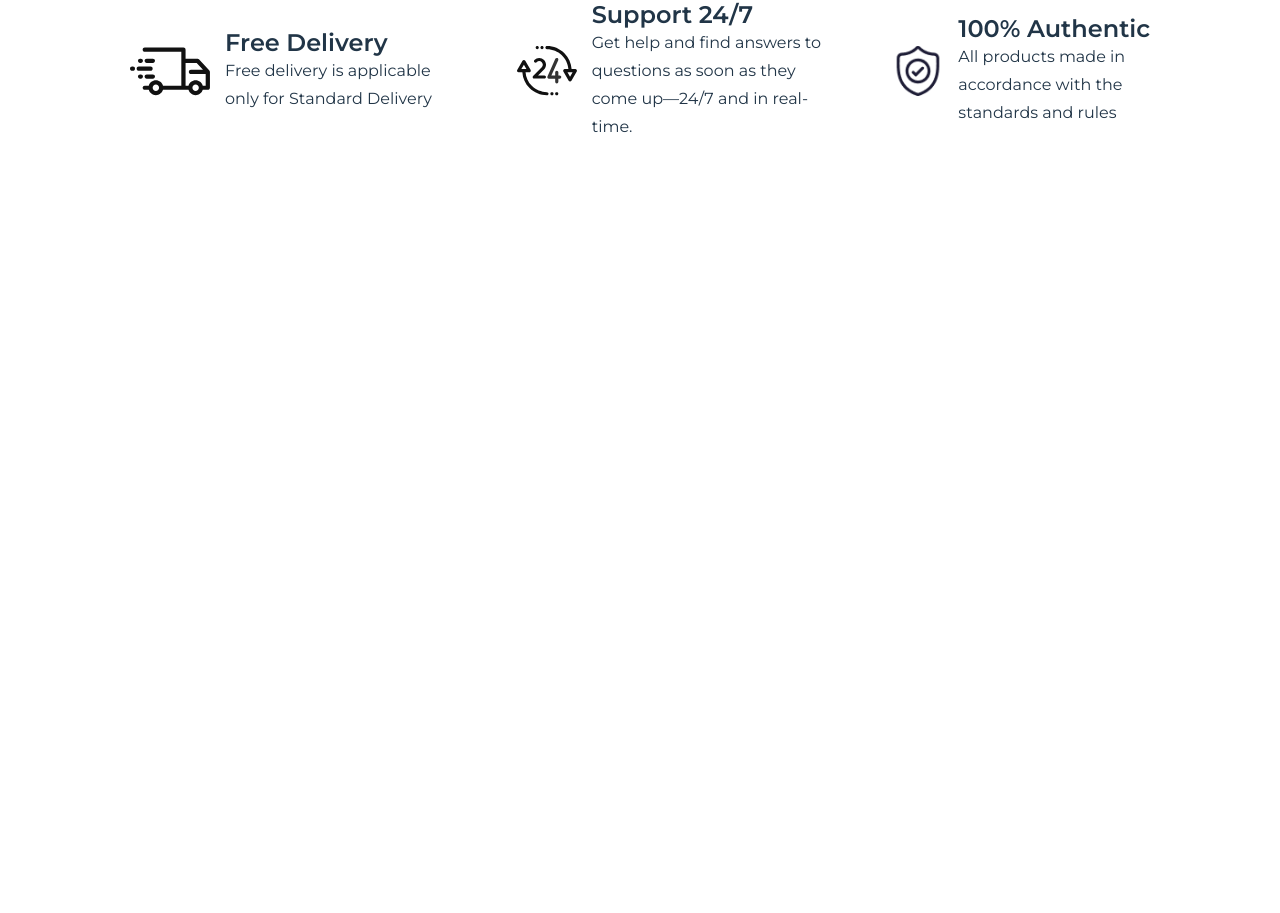
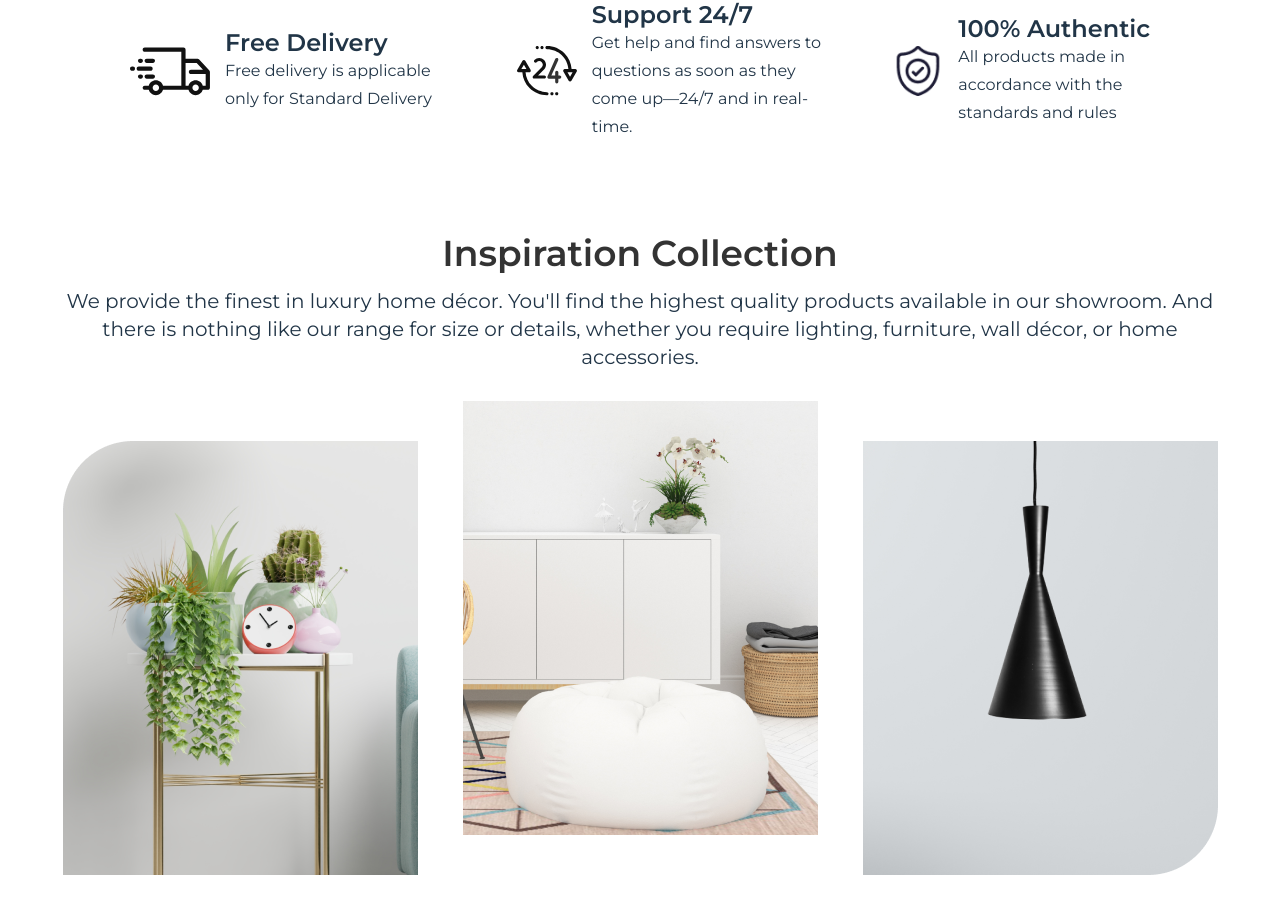
Before and after one commit to guranda26/ecommerce-website, a React (Vite) app: page / in a window 1280 px wide. Shown: the part 875-1788 px from the top of the page. Before the commit the page ends 1074 px from the top, so only its background shows below. Built offline with nearby package versions, Linux system fonts and the light colour scheme.

Commit message:
feat: add collection section

```diff
--- /dev/null
+++ b/src/components/collection/Collection.tsx
@@ -0,0 +1,33 @@
+import React from 'react';
+import { Link } from 'react-router-dom';
+import './collection.css';
+import table from '../../assets/images/table.png';
+import poufic from '../../assets/images/poufic.png';
+import lamp from '../../assets/images/lamp.png';
+
+function Collection(): React.JSX.Element {
+  return (
+    <section className="collection">
+      <h2 className="section-header">Inspiration Collection</h2>
+      <p className="collection-text">
+        We provide the finest in luxury home décor. You'll find the highest
+        quality products available in our showroom. And there is nothing like
+        our range for size or details, whether you require lighting, furniture,
+        wall décor, or home accessories.
+      </p>
+      <div className="collection-images">
+        <Link className="collection-link" to="/products">
+          <img src={table} alt="" width={355} height={434} />
+        </Link>
+        <Link className="collection-link" to="/products">
+          <img src={poufic} alt="" width={355} height={434} />
+        </Link>
+        <Link className="collection-link" to="/products">
+          <img src={lamp} alt="" width={355} height={434} />
+        </Link>
+      </div>
+    </section>
+  );
+}
+
+export default Collection;
--- /dev/null
+++ b/src/components/collection/collection.css
@@ -0,0 +1,39 @@
+.collection {
+  padding-top: 40px;
+  padding-bottom: 80px;
+  background-color: #fff;
+}
+
+.collection-text {
+  font-size: 20px;
+  margin: 0 0 30px;
+  padding: 0;
+}
+
+.collection-images {
+  display: grid;
+  grid-template-columns: 1fr 1fr 1fr;
+  gap: 20px;
+}
+
+.collection-link {
+  transition: transform 0.5s ease-in-out;
+}
+
+.collection-link:first-child,
+.collection-link:last-child {
+  transform: translateY(40px);
+}
+
+.collection-link:first-child:hover,
+.collection-link:last-child:hover {
+  transform: translateY(0);
+}
+
+.collection-link:nth-child(2) {
+  transform: translateY(0);
+}
+
+.collection-link:nth-child(2):hover {
+  transform: translateY(40px);
+}
--- a/src/index.css
+++ b/src/index.css
@@ -82,6 +82,7 @@ body {
   min-width: 320px;
   min-height: 100vh;
   caret-color: transparent;
+  letter-spacing: 0;
 }
 
 .container {
@@ -121,6 +122,15 @@ h1 {
   background-color: #fff;
 }
 
+.section-header {
+  margin: 0;
+  padding: 0;
+  color: var(---dark-color);
+  font-weight: 600;
+  font-size: 36px;
+  margin-bottom: 20px;
+}
+
 @media (prefers-color-scheme: light) {
   :root {
     color: #213547;
--- a/src/pages/mainPage/MainPage.tsx
+++ b/src/pages/mainPage/MainPage.tsx
@@ -1,4 +1,5 @@
 import React from 'react';
+import Collection from '../../components/collection/Collection';
 import Features from '../../components/features/Features';
 import Support from '../../components/services/Services';
 
@@ -7,6 +8,7 @@ function MainPage(): React.JSX.Element {
     <>
       <Features />
       <Support />
+      <Collection />
     </>
   );
 }
```
